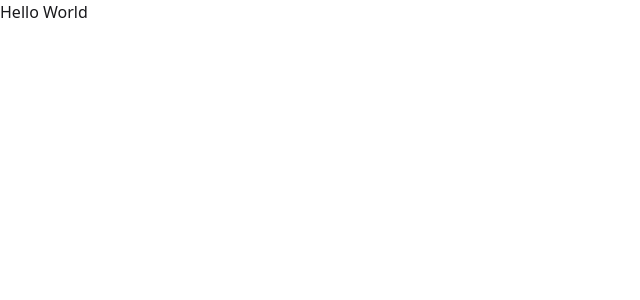
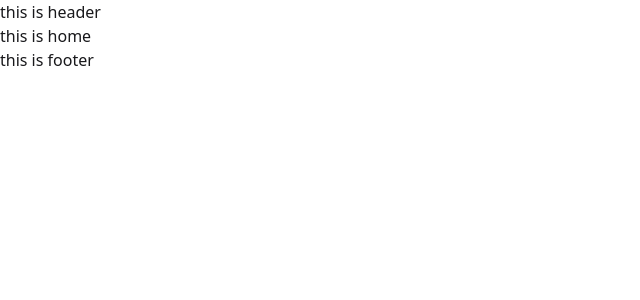
Before and after one commit to EtherSphere01/Lawyer-Appoinment-Booking-System, a React (Vite) app: page / in a window 1280 px wide. Shown: the top 300 px of the page, without its empty margins (0-640 px from the left). Built offline with nearby package versions, Linux system fonts and the light colour scheme.

Commit message:
router added

```diff
--- /dev/null
+++ b/src/Pages/Error/Error.jsx
@@ -0,0 +1,11 @@
+import React from 'react';
+
+const Error = () => {
+    return (
+        <div>
+            <h1>this is error</h1>
+        </div>
+    );
+};
+
+export default Error;
--- /dev/null
+++ b/src/Pages/Home/Home.jsx
@@ -0,0 +1,11 @@
+import React from 'react';
+
+const Home = () => {
+    return (
+        <div>
+            <h1>this is home</h1>
+        </div>
+    );
+};
+
+export default Home;
--- /dev/null
+++ b/src/Root/Root.jsx
@@ -0,0 +1,16 @@
+import React from "react";
+import Header from "../components/Header/Header";
+import { Outlet } from "react-router";
+import Footer from "../components/Footer/Footer";
+
+const Root = () => {
+  return (
+    <div>
+      <Header></Header>
+      <Outlet></Outlet>
+      <Footer></Footer>
+    </div>
+  );
+};
+
+export default Root;
--- a/src/Router/Router.jsx
+++ b/src/Router/Router.jsx
@@ -1,7 +1,19 @@
 import { createBrowserRouter, RouterProvider } from "react-router";
+import Root from "../Root/Root";
+import Error from "../Pages/Error/Error";
+import Header from "../components/Header/Header";
+import Home from "../Pages/Home/Home";
 export const router = createBrowserRouter([
   {
     path: "/",
-    element: <div>Hello World</div>,
+    Component: Root,
+    errorElement: <Error />,
+    children: [
+      {
+        index: true,
+        path: "/",
+        Component: Home,
+      },
+    ],
   },
 ]);
--- /dev/null
+++ b/src/components/Footer/Footer.jsx
@@ -0,0 +1,11 @@
+import React from 'react';
+
+const Footer = () => {
+    return (
+        <div>
+            <h1>this is footer</h1>
+        </div>
+    );
+};
+
+export default Footer;
--- /dev/null
+++ b/src/components/Header/Header.jsx
@@ -0,0 +1,11 @@
+import React from 'react';
+
+const Header = () => {
+    return (
+        <div>
+            <h1>this is header</h1>
+        </div>
+    );
+};
+
+export default Header;
```
